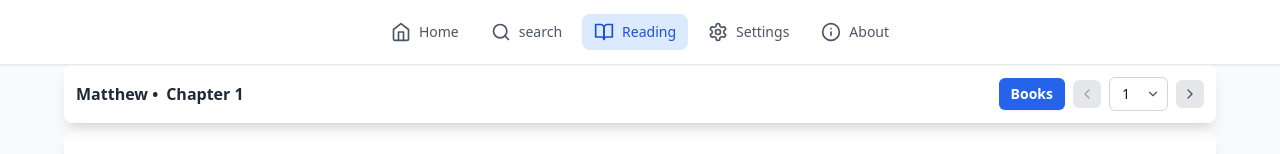
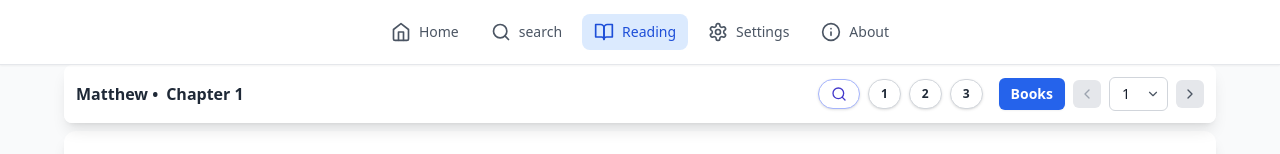
Before and after one commit to thewordofgodfr/site-par-bolt-ai, a React (Vite) app: page / in a window 1280 px wide. Both pictures are taken after a click on the button "Reading". Shown: the top 154 px of the page. Built offline with nearby package versions, Linux system fonts and the light colour scheme.

Commit message:
Update Reading.tsx

```diff
--- a/src/pages/Reading.tsx
+++ b/src/pages/Reading.tsx
@@ -329,7 +329,7 @@ export default function Reading() {
     saveReadingPosition(book.name, slot.chapter);
   }
 
-  // Rendu bouton slot (mobile)
+  // Rendu bouton slot
   const renderSlotBtn = (i: number) => {
     const s = quickSlots[i];
     const filled = s !== null;
@@ -377,7 +377,7 @@ export default function Reading() {
           onTouchEnd={onTouchEnd}
           style={{ touchAction: 'manipulation' }}
         >
-          {/* Bandeau sticky (livre + chapitre + quick-slots mobile sur la même ligne) */}
+          {/* Bandeau sticky (livre + chapitre + quick-slots) */}
           {selectedBook && (
             <div
               ref={commandBarRef}
@@ -425,13 +425,18 @@ export default function Reading() {
                     </span>
                   </h2>
 
-                  {/* Quick-slots MOBILE à droite, sur la même ligne */}
+                  {/* Quick-slots MOBILE à droite */}
                   <div className="md:hidden ml-auto flex items-center gap-2">
                     {[0, 1, 2, 3].map(renderSlotBtn)}
                   </div>
 
-                  {/* Actions desktop */}
+                  {/* Actions + Quick-slots DESKTOP */}
                   <div className="hidden md:flex items-center gap-2 ml-auto">
+                    {/* Quick-slots desktop (ajoutés ici) */}
+                    <div className="flex items-center gap-2 mr-2">
+                      {[0, 1, 2, 3].map(renderSlotBtn)}
+                    </div>
+
                     <button
                       onClick={() => setShowBookPicker(true)}
                       className={`px-3 py-1.5 rounded-md text-sm font-semibold shadow-sm ${
```
